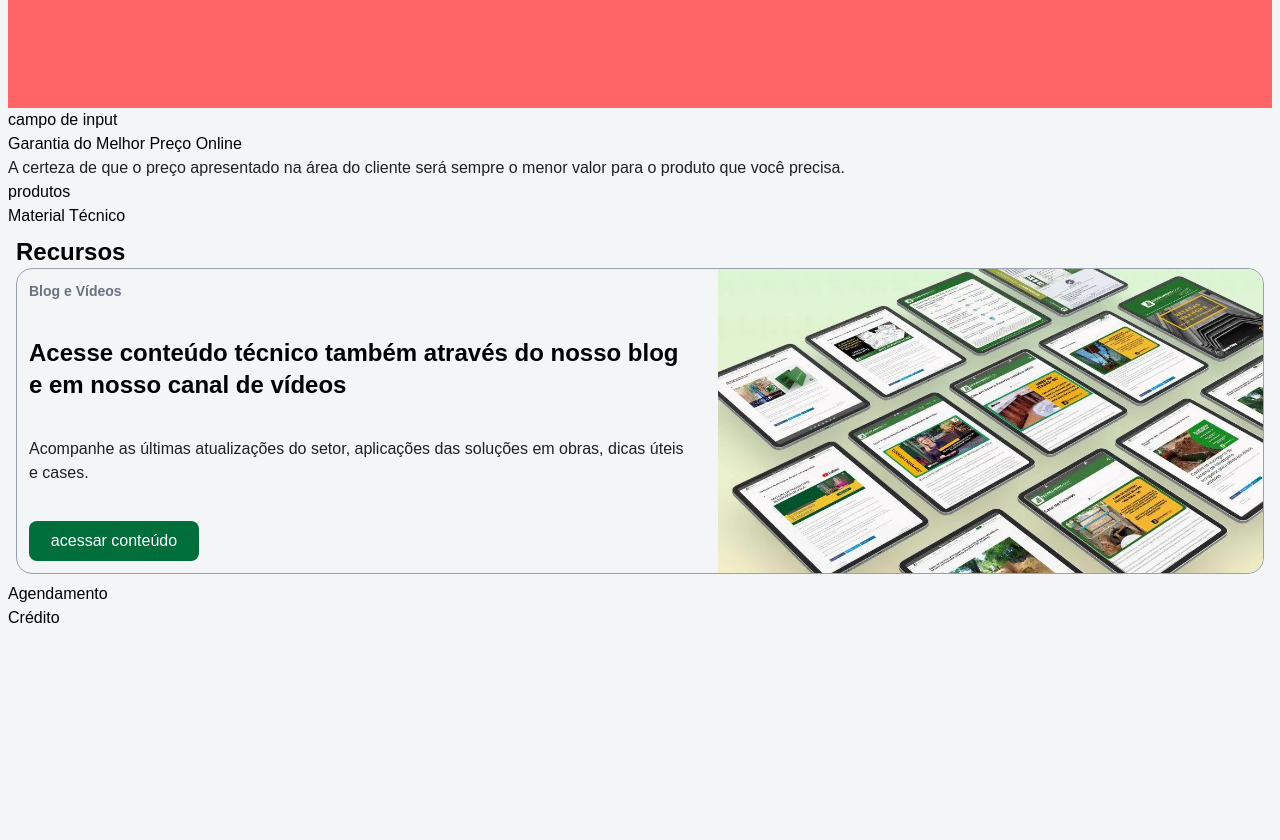
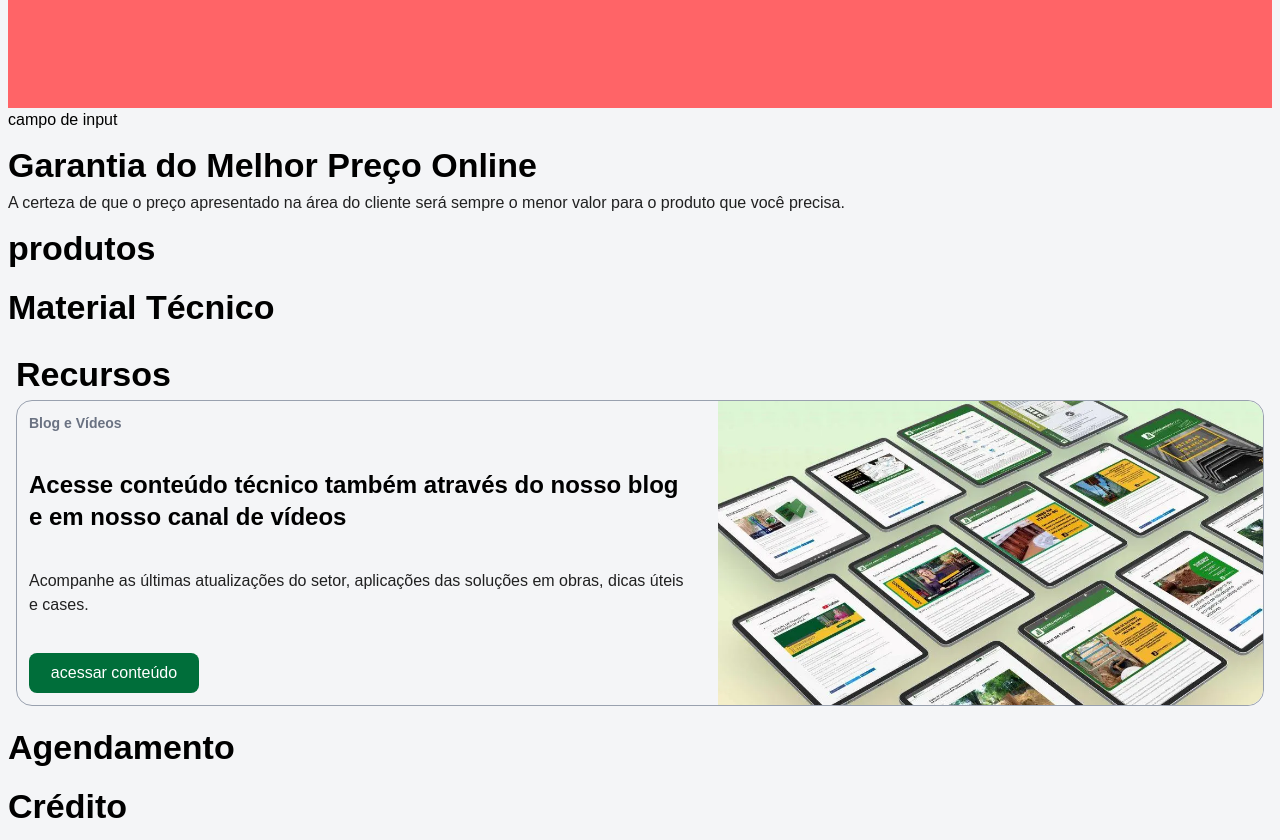
Before and after one commit to andrelucca99/desafio_front, a Next.js app: page / in a window 1280 px wide. Shown: the part 400-1240 px from the top of the page. Before the commit the page ends 1038 px from the top, so only its background shows below. Built offline with nearby package versions, Linux system fonts and the light colour scheme.

Commit message:
feat: add compoent TitleSection

```diff
--- a/src/app/page.tsx
+++ b/src/app/page.tsx
@@ -2,6 +2,7 @@ import Header from "@/components/Header";
 import Image from "next/image";
 import foto from "../assets/recursos.png"
 import Paragraph from "@/components/Paragraph";
+import TitleSection from "@/components/TitleSection";
 
 export default function Home() {
   return (
@@ -13,21 +14,23 @@ export default function Home() {
         </div>
         <p>campo de input</p>
         <section>
-          <h2>Garantia do Melhor Preço Online</h2>
+          <TitleSection>Garantia do Melhor Preço Online</TitleSection>
 
           <Paragraph>
             A certeza de que o preço apresentado na área do cliente será sempre o menor valor para o produto que você precisa.
           </Paragraph>
-
-          <h2>produtos</h2>
         </section>
 
         <section>
-          <h2>Material Técnico</h2>
+          <TitleSection>produtos</TitleSection>
+        </section>
+
+        <section>
+          <TitleSection>Material Técnico</TitleSection>
         </section>
 
         <section className="w-full p-2">
-          <h2 className="text-2xl font-bold">Recursos</h2>
+          <TitleSection>Recursos</TitleSection>
           <div className="flex bg-transparent gap-3 border border-gray-400 rounded-2xl">
             <div className="w-3/4 flex flex-col justify-between p-3">
               <span className="text-sm font-bold text-gray-500">Blog e Vídeos</span>
@@ -47,11 +50,11 @@ export default function Home() {
         </section>
 
         <section>
-          <h2>Agendamento</h2>
+          <TitleSection>Agendamento</TitleSection>
         </section>
 
         <section>
-          <h2>Crédito</h2>
+          <TitleSection>Crédito</TitleSection>
         </section>
       </main>
     </>
--- /dev/null
+++ b/src/components/TitleSection/index.tsx
@@ -0,0 +1,15 @@
+import { ReactNode } from "react";
+
+interface TitleSectionProps {
+  children: ReactNode;
+}
+
+const TitleSection: React.FC<TitleSectionProps> = ({ children }) => {
+  return (
+    <h2 className="text-[34px] font-bold leading-normal text-[##212121] mt-2">
+      {children}
+    </h2>
+  );
+};
+
+export default TitleSection;
```
